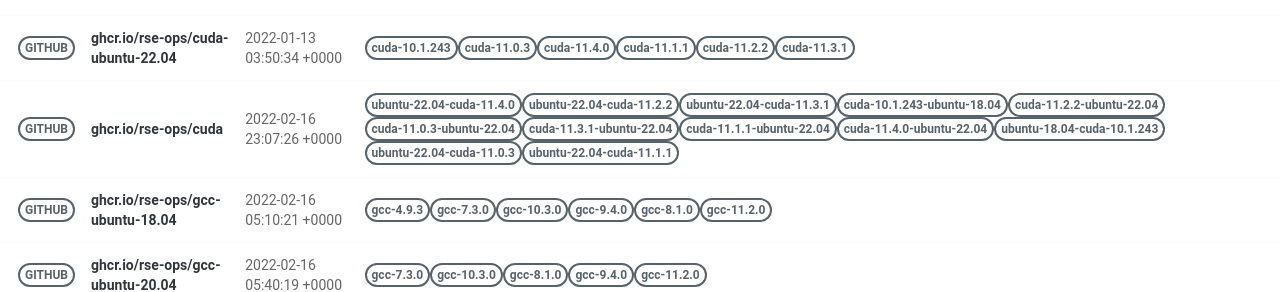
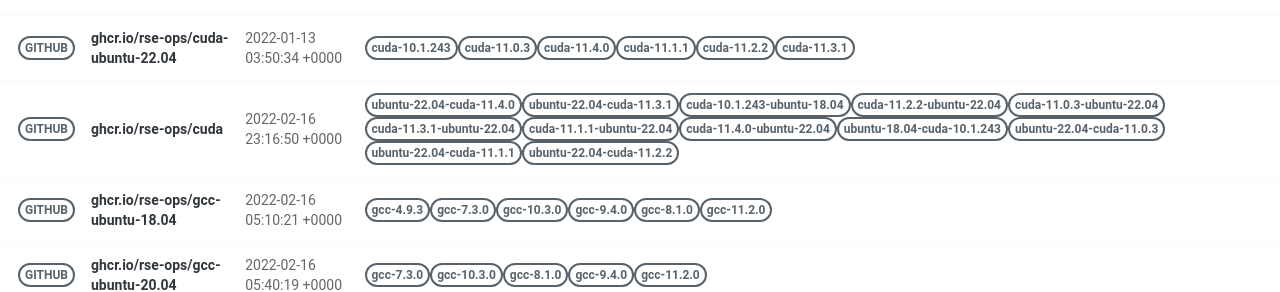
Before and after one commit to rse-ops/docker-images, a Jekyll site: the page built from pages/index.md, in a window 1280 px wide. Shown: the part 414-706 px from the top of the page. Built offline with Jekyll 4.4.1, drawn with Linux system fonts in a browser that asks for light colours; nearby versions of some CDN libraries.

Commit message:
Automated push to update library 2022-02-16

```diff
--- a/_library/ghcr.io-rse-ops-cuda.md
+++ b/_library/ghcr.io-rse-ops-cuda.md
@@ -1,7 +1,7 @@
 ---
 layout: container
 name: ghcr.io/rse-ops/cuda
-updated_at: 2022-02-16 23:07:26.851697
+updated_at: 2022-02-16 23:16:50.781716
 
 
 container_url: https://github.com/orgs/rse-ops/packages/container/package/cuda
```
Also changed, not shown: other parts of _library/ghcr.io-rse-ops-cuda.md (+3 -3 lines).
